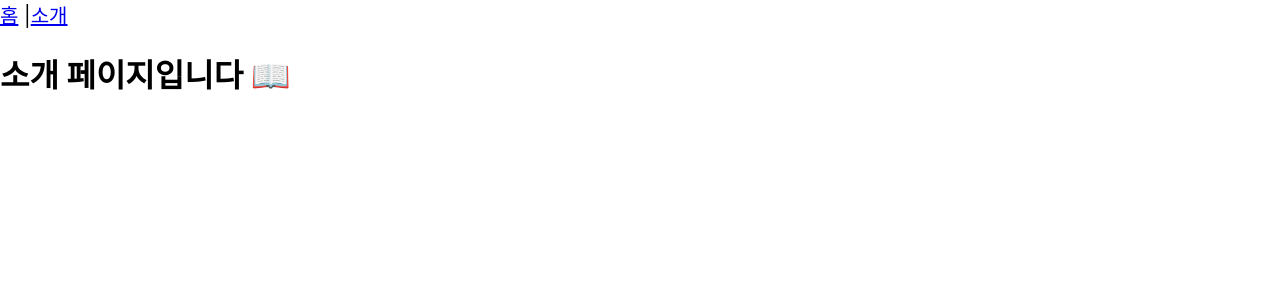
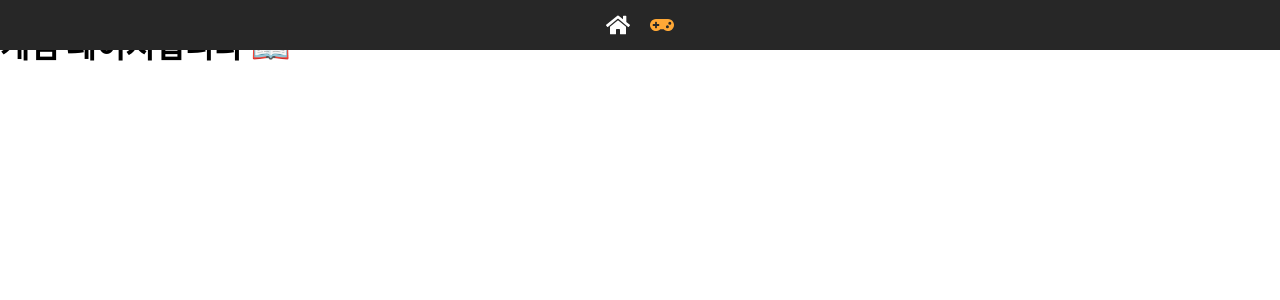
Before and after one commit to mayveee/mywebgame, a React (Create React App) app: page /play in a window 1280 px wide. Shown: the top 300 px of the page. Built offline with nearby package versions, Linux system fonts and the light colour scheme.

Commit message:
side bar

```diff
--- a/package.json
+++ b/package.json
@@ -9,6 +9,7 @@
     "@testing-library/user-event": "^13.5.0",
     "react": "^19.0.0",
     "react-dom": "^19.0.0",
+    "react-icons": "^5.5.0",
     "react-router-dom": "^6.4.0",
     "react-scripts": "5.0.1",
     "web-vitals": "^2.1.4"
--- a/src/App.css
+++ b/src/App.css
@@ -2,37 +2,6 @@
   text-align: center;
 }
 
-.App-logo {
-  height: 40vmin;
-  pointer-events: none;
+main {
+  padding-top: 60px;
 }
-
-@media (prefers-reduced-motion: no-preference) {
-  .App-logo {
-    animation: App-logo-spin infinite 20s linear;
-  }
-}
-
-.App-header {
-  background-color: #282c34;
-  min-height: 100vh;
-  display: flex;
-  flex-direction: column;
-  align-items: center;
-  justify-content: center;
-  font-size: calc(10px + 2vmin);
-  color: white;
-}
-
-.App-link {
-  color: #61dafb;
-}
-
-@keyframes App-logo-spin {
-  from {
-    transform: rotate(0deg);
-  }
-  to {
-    transform: rotate(360deg);
-  }
-}
--- a/src/App.js
+++ b/src/App.js
@@ -1,19 +1,20 @@
-import { BrowserRouter as Router, Routes, Route, Link } from "react-router-dom";
-import Main from "./pages/Main";
+import { BrowserRouter as Router, Routes, Route } from "react-router-dom";
+import Home from "./pages/Home";
 import Play from "./pages/Play";
+import NavBar from "./components/NavBar";
 
 function App() {
   return (
     <Router>
-      <nav style={{fontSize : '20px'}}>
-        <Link to="/">홈</Link> |
-        <Link to="/play">소개</Link>
-      </nav>
+      <NavBar></NavBar>
 
-      <Routes>
-        <Route path="/" element={<Main />} />
-        <Route path="/play" element={<Play />} />
-      </Routes>
+      <main>
+        <Routes>
+          <Route path="/" element={<Home />} />
+          <Route path="/play" element={<Play />} />
+        </Routes>
+      </main>
+
     </Router>
   );
 }
--- /dev/null
+++ b/src/components/NavBar.css
@@ -0,0 +1,27 @@
+.nav-bar {
+    position: fixed;
+    top: 0;
+    left: 0;
+    width: 100%;
+    height: 50px;
+    background-color: #272727;
+    display: flex;
+    justify-content: center;
+    align-items: center;
+    gap: 20px;
+}
+
+.nav-icon {
+    color: white;
+    font-size: 24px;
+    cursor: pointer;
+    transition: color 0.3s;
+}
+
+.nav-icon:hover {
+    color: #7c7c7c;
+}
+
+.nav-icon.active {
+    color: #ffa836
+}
--- /dev/null
+++ b/src/components/NavBar.js
@@ -0,0 +1,21 @@
+import { useNavigate, useLocation } from "react-router-dom";
+import { FaHome, FaGamepad } from "react-icons/fa";
+import "./NavBar.css";
+
+function NavBar() {
+  const navigate = useNavigate();
+  const location = useLocation();
+
+  return (
+    <div>
+        <nav className="nav-bar">
+            <FaHome className={`nav-icon ${location.pathname === "/" ? "active" : null}`}
+            onClick={() => navigate("/")} title="홈" />
+            <FaGamepad className={`nav-icon ${location.pathname === "/play" ? "active" : null}`}
+            onClick={() => navigate("/play")} title="게임" />
+        </nav>
+    </div>
+  );
+}
+
+export default NavBar;
--- /dev/null
+++ b/src/pages/Home.js
@@ -0,0 +1,5 @@
+export default function Home() {
+    return (
+      <h1>홈 페이지입니다 🏠</h1>
+    );
+  }
--- a/src/pages/Main.js
+++ /dev/null
@@ -1,3 +0,0 @@
-export default function Main() {
-    return <h1>홈 페이지입니다 🏠</h1>;
-  }
--- a/src/pages/Play.js
+++ b/src/pages/Play.js
@@ -1,3 +1,5 @@
 export default function Play() {
-    return <h1>소개 페이지입니다 📖</h1>;
+    return (
+      <h1>게임 페이지입니다 📖</h1>
+    );
   }
```
Also changed, not shown: 1 other file (tests, documents, lock files or other folders).
